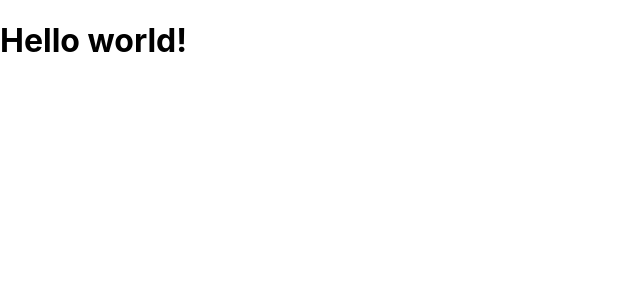
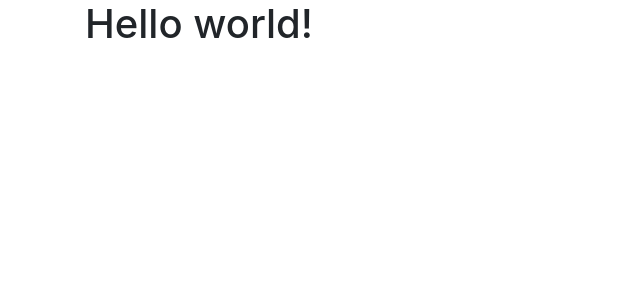
Before and after one commit to brandon-olin/PortfolioPage, a React (Create React App) app: page / in a window 1280 px wide. Shown: the top 300 px of the page, without its empty margins (0-640 px from the left). Built offline with nearby package versions, Linux system fonts and the light colour scheme.

Commit message:
bootstrap added in project and imported in root SCSS file

```diff
--- a/package.json
+++ b/package.json
@@ -6,6 +6,7 @@
     "@testing-library/jest-dom": "^5.11.4",
     "@testing-library/react": "^11.1.0",
     "@testing-library/user-event": "^12.1.10",
+    "bootstrap": "^4.6.0",
     "node-sass": "^5.0.0",
     "react": "^17.0.1",
     "react-dom": "^17.0.1",
--- a/src/App.js
+++ b/src/App.js
@@ -3,7 +3,9 @@ import './styles/index.scss';
 function App() {
   return (
     <div className="App">
-      <h1>Hello world!</h1>
+      <header className="container">
+        <h1 className="header">Hello world!</h1>
+      </header>
     </div>
   );
 }
--- /dev/null
+++ b/src/styles/colors.scss
@@ -0,0 +1 @@
+$font-black: #333333;
--- a/src/styles/index.scss
+++ b/src/styles/index.scss
@@ -0,0 +1,9 @@
+// Google fonts
+@import url('https://fonts.googleapis.com/css2?family=Montserrat:ital,wght@0,400;0,700;1,400;1,700&family=Open+Sans:ital,wght@0,400;0,700;1,400;1,700&display=swap');
+
+// Bootstrap
+@import '../../node_modules/bootstrap/scss/bootstrap';
+
+// Global variables
+@import 'colors';
+@import 'spacing';
```
Also changed, not shown: src/styles/spacing.scss (added), 1 other file (tests, documents, lock files or other folders).
